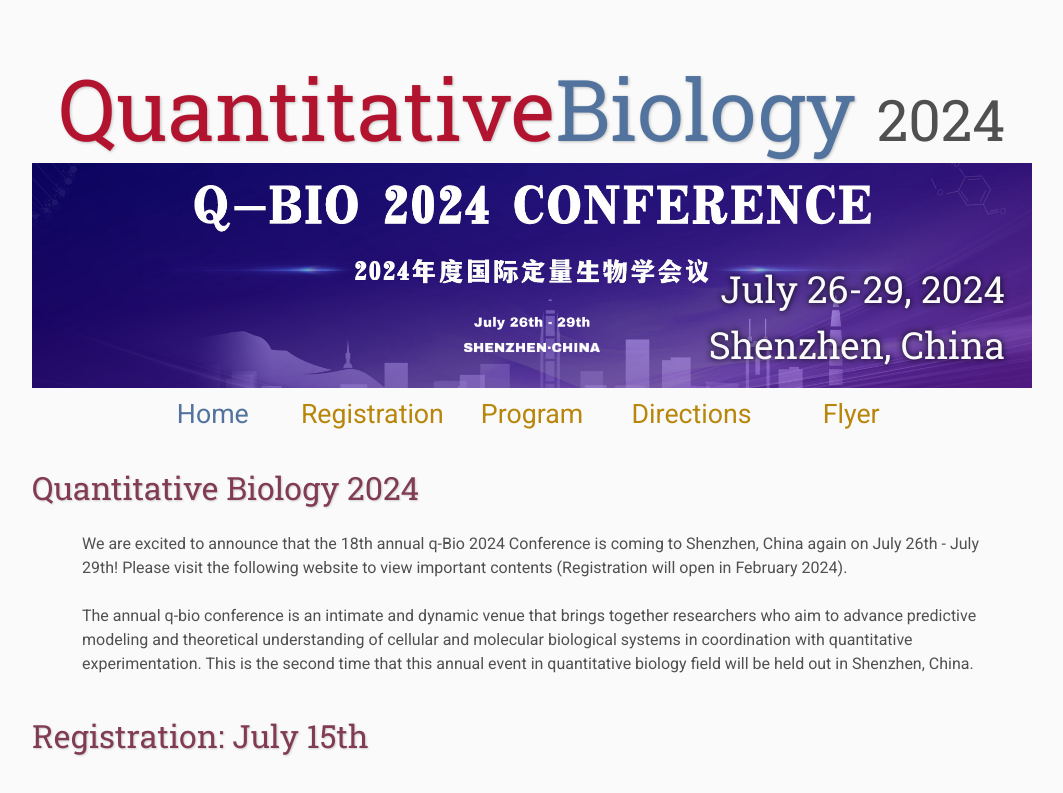
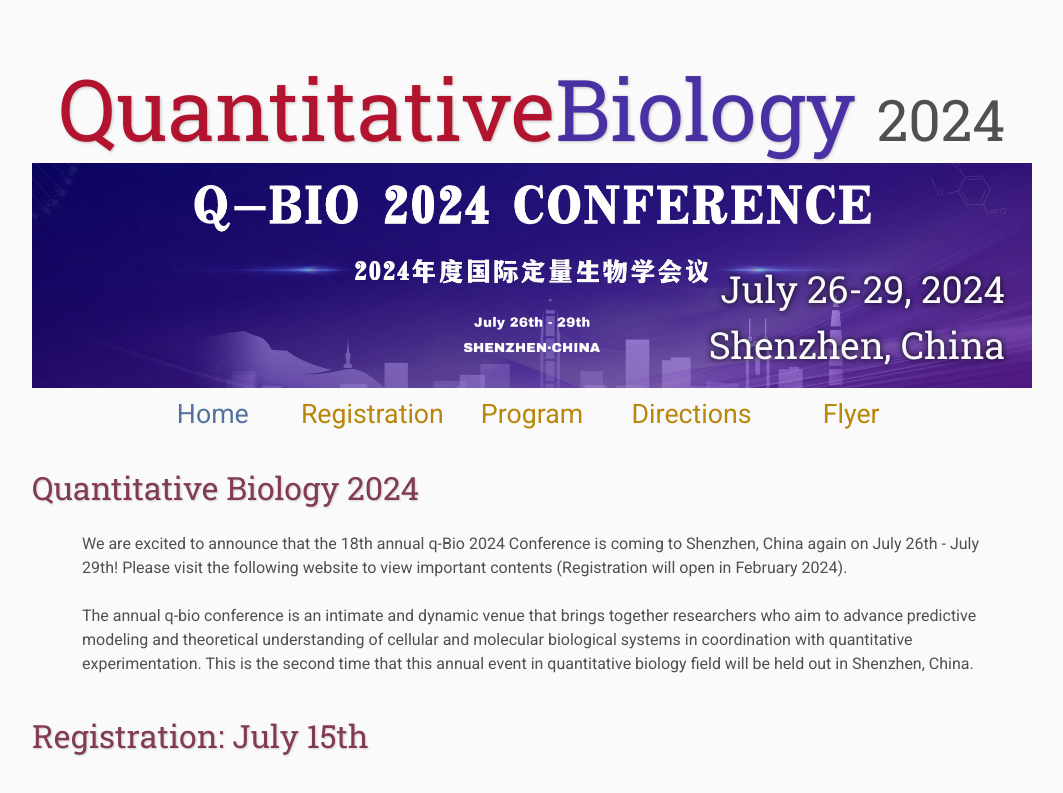
Before and after one commit to wycivil08/conference-demo, a plain HTML site: page index.html in a window 1280 px wide. Shown: the top 793 px of the page, without its empty margins (108-1171 px from the left). Drawn offline with Linux system fonts and the light colour scheme.

Commit message:
fix heading/title to be the same, also adjust title_2 color

```diff
--- a/assets/main.css
+++ b/assets/main.css
@@ -83,7 +83,7 @@ th,td{
 
 /* Conference Title Logo */
 .title1{color: #b2132e; text-shadow: 1px 1px 3px #c0c0c0;}
-.title2{color: #52739e; text-shadow: 1px 1px 3px #c0c0c0;}
+.title2{color: #4930a3; text-shadow: 1px 1px 3px #c0c0c0;}
 .year{color: #505050; font-size:0.67em; font-weight: lighter;}
 
 /* Navigation Links (Home, Registration, etc) */
--- a/index.html
+++ b/index.html
@@ -9,7 +9,7 @@
     <meta name="resource-type" content="document">
     <meta name="distribution" content="global">
     <meta name="KeyWords" content="Conference">
-    <title>Quantitative Biology</title>
+    <title>Q-bio 2024</title>
 </head>
 
 <body>
```
Also changed, not shown: directions/index.html (+1 -1 lines), flyer/index.html (+1 -1 lines), program/index.html (+1 -1 lines), registration/index.html (+1 -1 lines).
